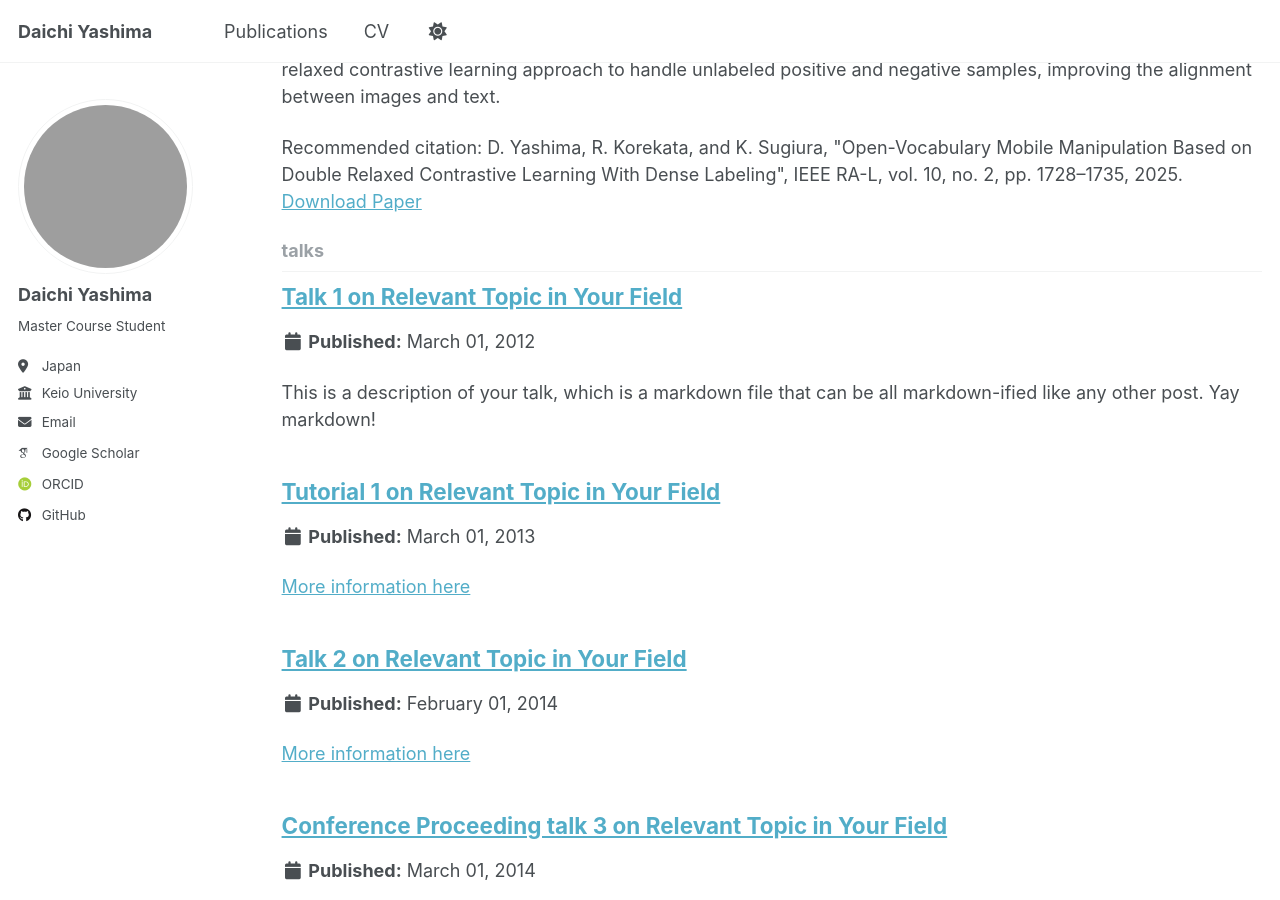
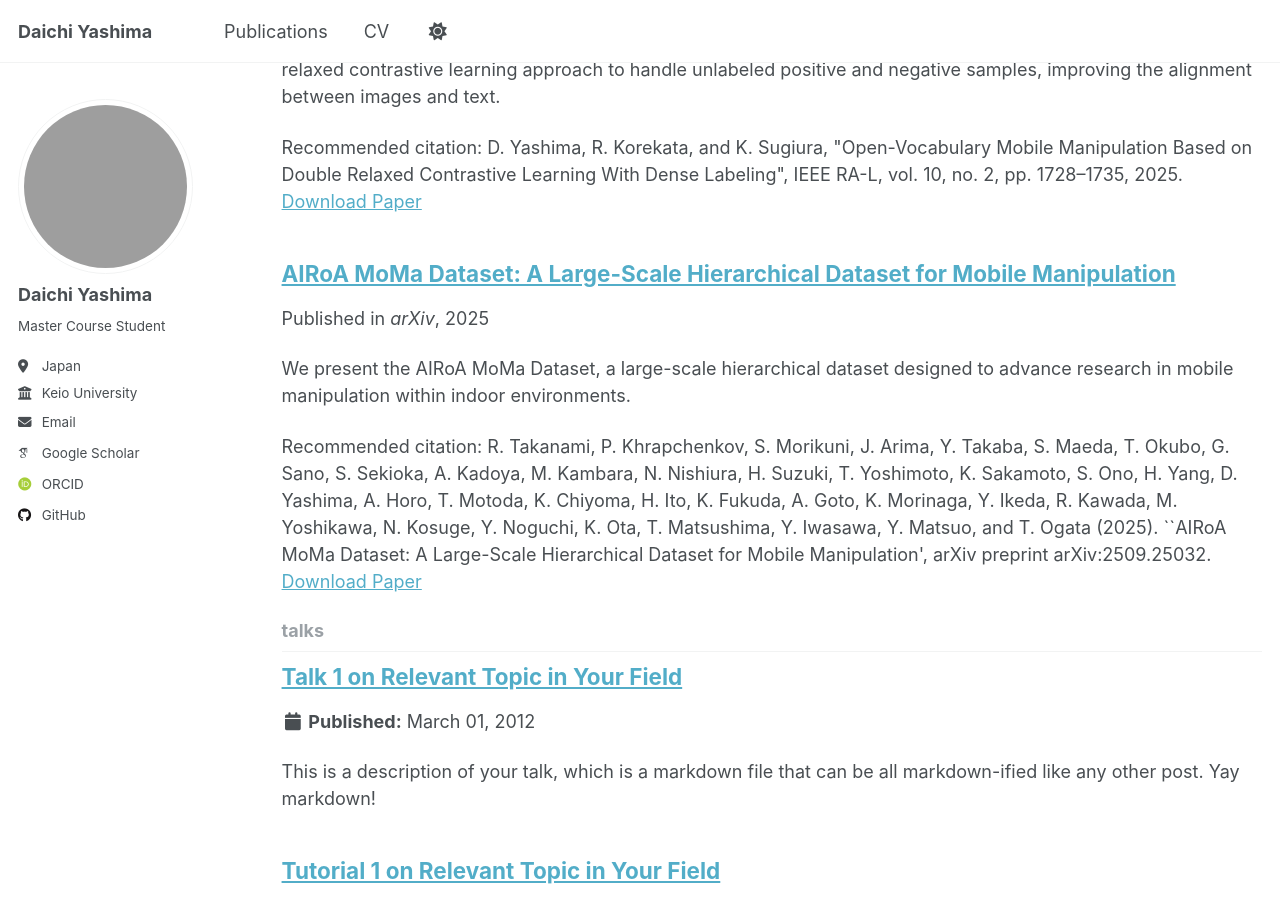
Before and after one commit to daichi1207/daichi1207.github.io, a Jekyll site: the page built from _pages/collection-archive.html, in a window 1280 px wide and 900 px high, scrolled down 1844 px. Built offline with Jekyll 4.4.1, drawn with Linux system fonts in a browser that asks for light colours; some web fonts are replaced.

Commit message:
📝 Updated

```diff
--- /dev/null
+++ b/_publications/TakanamiarXiv25.md
@@ -0,0 +1,17 @@
+---
+title: "AIRoA MoMa Dataset: A Large-Scale Hierarchical Dataset for Mobile Manipulation"
+collection: publications
+category: manuscripts
+permalink: /publication/takanamiarXiv25
+excerpt: 'We present the AIRoA MoMa Dataset, a large-scale hierarchical dataset designed to advance research in mobile manipulation within indoor environments.'
+thumbnail: 'takanamiarXiv25.png'
+authors: 'R. Takanami, P. Khrapchenkov, S. Morikuni, J. Arima, Y. Takaba, S. Maeda, T. Okubo, G. Sano, S. Sekioka, A. Kadoya, M. Kambara, N. Nishiura, H. Suzuki, T. Yoshimoto, K. Sakamoto, S. Ono, H. Yang, D. Yashima, A. Horo, T. Motoda, K. Chiyoma, H. Ito, K. Fukuda, A. Goto, K. Morinaga, Y. Ikeda, R. Kawada, M. Yoshikawa, N. Kosuge, Y. Noguchi, K. Ota, T. Matsushima, Y. Iwasawa, Y. Matsuo, and T. Ogata'
+date: 2025-09-29
+venue: 'arXiv'
+paperurl: 'https://arxiv.org/abs/2509.25032'
+codeurl: 'https://huggingface.co/datasets/airoa-org/airoa-moma'
+# blogposturl: ''
+citation: 'R. Takanami, P. Khrapchenkov, S. Morikuni, J. Arima, Y. Takaba, S. Maeda, T. Okubo, G. Sano, S. Sekioka, A. Kadoya, M. Kambara, N. Nishiura, H. Suzuki, T. Yoshimoto, K. Sakamoto, S. Ono, H. Yang, D. Yashima, A. Horo, T. Motoda, K. Chiyoma, H. Ito, K. Fukuda, A. Goto, K. Morinaga, Y. Ikeda, R. Kawada, M. Yoshikawa, N. Kosuge, Y. Noguchi, K. Ota, T. Matsushima, Y. Iwasawa, Y. Matsuo, and T. Ogata (2025). ``AIRoA MoMa Dataset: A Large-Scale Hierarchical Dataset for Mobile Manipulation'', arXiv preprint arXiv:2509.25032.'
+---
+
+As robots transition from controlled settings to unstructured human environments, building generalist agents that can reliably follow natural language instructions remains a central challenge. Progress in robust mobile manipulation requires large-scale multimodal datasets that capture contact-rich and long-horizon tasks, yet existing resources lack synchronized force-torque sensing, hierarchical annotations, and explicit failure cases. We address this gap with the AIRoA MoMa Dataset, a large-scale real-world multimodal dataset for mobile manipulation. It includes synchronized RGB images, joint states, six-axis wrist force-torque signals, and internal robot states, together with a novel two-layer annotation schema of sub-goals and primitive actions for hierarchical learning and error analysis. The initial dataset comprises 25,469 episodes (approx. 94 hours) collected with the Human Support Robot (HSR) and is fully standardized in the LeRobot v2.1 format. By uniquely integrating mobile manipulation, contact-rich interaction, and long-horizon structure, AIRoA MoMa provides a critical benchmark for advancing the next generation of Vision-Language-Action models. The first version of our dataset is now available at this https URL https://huggingface.co/datasets/airoa-org/airoa-moma.
```
Also changed, not shown: _pages/about.md (+2 -0 lines), images/takanamiarXiv25.png (added), 1 other file.
